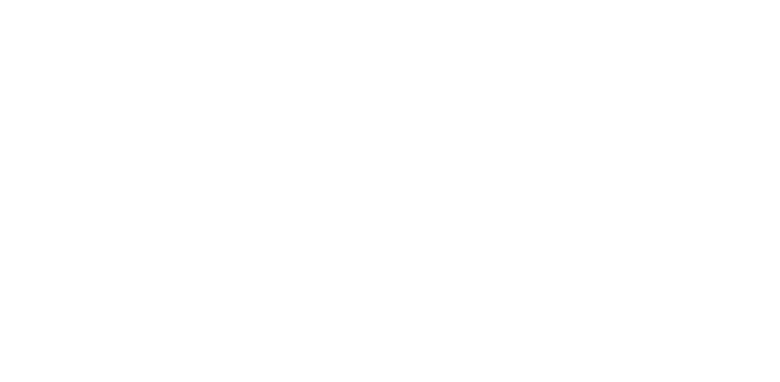
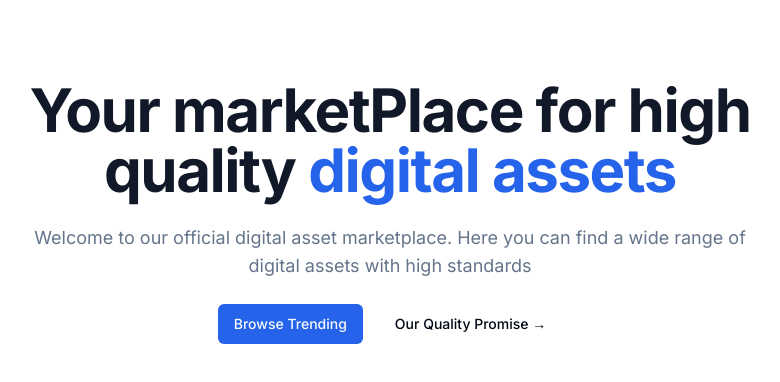
Before and after one commit to Vswaroop04/AssetHub, a Next.js app: page / in a window 1280 px wide. Shown: the top 382 px of the page, without its empty margins (250-1030 px from the left). Built offline with nearby package versions, Linux system fonts and the light colour scheme.

Commit message:
init : adding home page

```diff
--- a/package.json
+++ b/package.json
@@ -9,6 +9,7 @@
     "lint": "next lint"
   },
   "dependencies": {
+    "@radix-ui/react-slot": "^1.0.2",
     "class-variance-authority": "^0.7.0",
     "clsx": "^2.1.0",
     "lucide-react": "^0.305.0",
--- a/src/app/globals.css
+++ b/src/app/globals.css
@@ -1,3 +1,73 @@
 @tailwind base;
 @tailwind components;
 @tailwind utilities;
+
+@layer base {
+    :root {
+        --background: 0 0% 100%;
+        --foreground: 222.2 84% 4.9%;
+        --card: 0 0% 100%;
+        --card-foreground: 222.2 84% 4.9%;
+        --popover: 0 0% 100%;
+        --popover-foreground: 222.2 84% 4.9%;
+        --primary: 221.2 83.2% 53.3%;
+        --primary-foreground: 210 40% 98%;
+        --secondary: 210 40% 96.1%;
+        --secondary-foreground: 222.2 47.4% 11.2%;
+        --muted: 210 40% 96.1%;
+        --muted-foreground: 215.4 16.3% 46.9%;
+        --accent: 210 40% 96.1%;
+        --accent-foreground: 222.2 47.4% 11.2%;
+        --destructive: 0 84.2% 60.2%;
+        --destructive-foreground: 210 40% 98%;
+        --border: 214.3 31.8% 91.4%;
+        --input: 214.3 31.8% 91.4%;
+        --ring: 221.2 83.2% 53.3%;
+        --radius: 0.5rem;
+    }
+
+    .dark {
+        --background: 222.2 84% 4.9%;
+        --foreground: 210 40% 98%;
+        --card: 222.2 84% 4.9%;
+        --card-foreground: 210 40% 98%;
+        --popover: 222.2 84% 4.9%;
+        --popover-foreground: 210 40% 98%;
+        --primary: 217.2 91.2% 59.8%;
+        --primary-foreground: 222.2 47.4% 11.2%;
+        --secondary: 217.2 32.6% 17.5%;
+        --secondary-foreground: 210 40% 98%;
+        --muted: 217.2 32.6% 17.5%;
+        --muted-foreground: 215 20.2% 65.1%;
+        --accent: 217.2 32.6% 17.5%;
+        --accent-foreground: 210 40% 98%;
+        --destructive: 0 62.8% 30.6%;
+        --destructive-foreground: 210 40% 98%;
+        --border: 217.2 32.6% 17.5%;
+        --input: 217.2 32.6% 17.5%;
+        --ring: 224.3 76.3% 48%;
+    }
+}
+
+@layer base {
+    * {
+        @apply border-border;
+    }
+
+    body {
+        @apply bg-background text-foreground;
+    }
+}
+
+.swiper-pagination-bullet {
+    width: 7px !important;
+    height: 7px !important;
+    background: rgba(255, 255, 255, 0.2);
+    scale: 0.9 !important;
+}
+
+.swiper-pagination-bullet-active {
+    color: #fff;
+    background: white !important;
+    scale: 1 !important;
+}
--- a/src/app/layout.tsx
+++ b/src/app/layout.tsx
@@ -17,8 +17,13 @@ export default function RootLayout({
 }) {
   return (
     <html lang="en" className="h-full">
-      <body className={cn("relative h-full font-sans antialiased", inter.className)}>
-        {children}
+      <body
+        className={cn("relative h-full font-sans antialiased", inter.className)}
+      >
+        {/* This flex and min-h-screen props put the footer at the end with 100vh default size , flex-1 makes the free space occupies */}
+        <main className="relative flex flex-col min-h-screen">
+          <div className="flex-grow flex-1">{children}</div>
+        </main>{" "}
       </body>
     </html>
   );
--- a/src/app/page.tsx
+++ b/src/app/page.tsx
@@ -1,5 +1,24 @@
-import Image from "next/image";
+import MaxWidthWrapper from "@/components/MaxWidthWrapper";
+import { Button, buttonVariants } from "@/components/ui/button";
+import Link from "next/link";
 
 export default function Home() {
-  return <></>;
+  return (
+    <MaxWidthWrapper>
+      <div className="py-20 mx-auto text-center flex flex-col items-center max-w-3xl">
+        <h1 className="text-4xl font-bold tracking-tight text-gray-900 sm:text-6xl">
+          Your marketPlace for high quality{" "}
+          <span className="text-blue-600">digital assets</span>
+        </h1>
+        <p className="mt-6 text-lg max-w-prose text-muted-foreground">
+          Welcome to our official digital asset marketplace. Here you can find a
+          wide range of digital assets with high standards
+        </p>
+        <div className="flex flex-col sm:flex-row gap-4 mt-6">
+          <Link href="/products" className={buttonVariants()}> Browse Trending</Link>
+          <Button variant={'ghost'}> Our Quality Promise &rarr; </Button>
+        </div>
+      </div>
+    </MaxWidthWrapper>
+  );
 }
--- /dev/null
+++ b/src/components/MaxWidthWrapper.tsx
@@ -0,0 +1,23 @@
+import { cn } from "@/lib/utils";
+import { ReactNode } from "react";
+
+const MaxWidthWrapper = ({
+  className,
+  children,
+}: {
+  className?: string;
+  children: ReactNode;
+}) => {
+  return (
+    <div
+      className={cn(
+        "mx-auto w-full max-w-screen-xl px-2.5 md:px-20",
+        className
+      )}
+    >
+      {children}
+    </div>
+  );
+};
+
+export default MaxWidthWrapper;
--- /dev/null
+++ b/src/components/ui/button.tsx
@@ -0,0 +1,56 @@
+import * as React from "react"
+import { Slot } from "@radix-ui/react-slot"
+import { cva, type VariantProps } from "class-variance-authority"
+
+import { cn } from "@/lib/utils"
+
+const buttonVariants = cva(
+  "inline-flex items-center justify-center whitespace-nowrap rounded-md text-sm font-medium ring-offset-background transition-colors focus-visible:outline-none focus-visible:ring-2 focus-visible:ring-ring focus-visible:ring-offset-2 disabled:pointer-events-none disabled:opacity-50",
+  {
+    variants: {
+      variant: {
+        default: "bg-primary text-primary-foreground hover:bg-primary/90",
+        destructive:
+          "bg-destructive text-destructive-foreground hover:bg-destructive/90",
+        outline:
+          "border border-input bg-background hover:bg-accent hover:text-accent-foreground",
+        secondary:
+          "bg-secondary text-secondary-foreground hover:bg-secondary/80",
+        ghost: "hover:bg-accent hover:text-accent-foreground",
+        link: "text-primary underline-offset-4 hover:underline",
+      },
+      size: {
+        default: "h-10 px-4 py-2",
+        sm: "h-9 rounded-md px-3",
+        lg: "h-11 rounded-md px-8",
+        icon: "h-10 w-10",
+      },
+    },
+    defaultVariants: {
+      variant: "default",
+      size: "default",
+    },
+  }
+)
+
+export interface ButtonProps
+  extends React.ButtonHTMLAttributes<HTMLButtonElement>,
+    VariantProps<typeof buttonVariants> {
+  asChild?: boolean
+}
+
+const Button = React.forwardRef<HTMLButtonElement, ButtonProps>(
+  ({ className, variant, size, asChild = false, ...props }, ref) => {
+    const Comp = asChild ? Slot : "button"
+    return (
+      <Comp
+        className={cn(buttonVariants({ variant, size, className }))}
+        ref={ref}
+        {...props}
+      />
+    )
+  }
+)
+Button.displayName = "Button"
+
+export { Button, buttonVariants }
--- a/src/globals.css
+++ /dev/null
@@ -1,76 +0,0 @@
-@tailwind base;
-@tailwind components;
-@tailwind utilities;
-
-@layer base {
-  :root {
-    --background: 0 0% 100%;
-    --foreground: 222.2 84% 4.9%;
-
-    --card: 0 0% 100%;
-    --card-foreground: 222.2 84% 4.9%;
-
-    --popover: 0 0% 100%;
-    --popover-foreground: 222.2 84% 4.9%;
-
-    --primary: 222.2 47.4% 11.2%;
-    --primary-foreground: 210 40% 98%;
-
-    --secondary: 210 40% 96.1%;
-    --secondary-foreground: 222.2 47.4% 11.2%;
-
-    --muted: 210 40% 96.1%;
-    --muted-foreground: 215.4 16.3% 46.9%;
-
-    --accent: 210 40% 96.1%;
-    --accent-foreground: 222.2 47.4% 11.2%;
-
-    --destructive: 0 84.2% 60.2%;
-    --destructive-foreground: 210 40% 98%;
-
-    --border: 214.3 31.8% 91.4%;
-    --input: 214.3 31.8% 91.4%;
-    --ring: 222.2 84% 4.9%;
-
-    --radius: 0.5rem;
-  }
-
-  .dark {
-    --background: 222.2 84% 4.9%;
-    --foreground: 210 40% 98%;
-
-    --card: 222.2 84% 4.9%;
-    --card-foreground: 210 40% 98%;
-
-    --popover: 222.2 84% 4.9%;
-    --popover-foreground: 210 40% 98%;
-
-    --primary: 210 40% 98%;
-    --primary-foreground: 222.2 47.4% 11.2%;
-
-    --secondary: 217.2 32.6% 17.5%;
-    --secondary-foreground: 210 40% 98%;
-
-    --muted: 217.2 32.6% 17.5%;
-    --muted-foreground: 215 20.2% 65.1%;
-
-    --accent: 217.2 32.6% 17.5%;
-    --accent-foreground: 210 40% 98%;
-
-    --destructive: 0 62.8% 30.6%;
-    --destructive-foreground: 210 40% 98%;
-
-    --border: 217.2 32.6% 17.5%;
-    --input: 217.2 32.6% 17.5%;
-    --ring: 212.7 26.8% 83.9%;
-  }
-}
-
-@layer base {
-  * {
-    @apply border-border;
-  }
-  body {
-    @apply bg-background text-foreground;
-  }
-}
```
Also changed, not shown: 1 other file (tests, documents, lock files or other folders).
